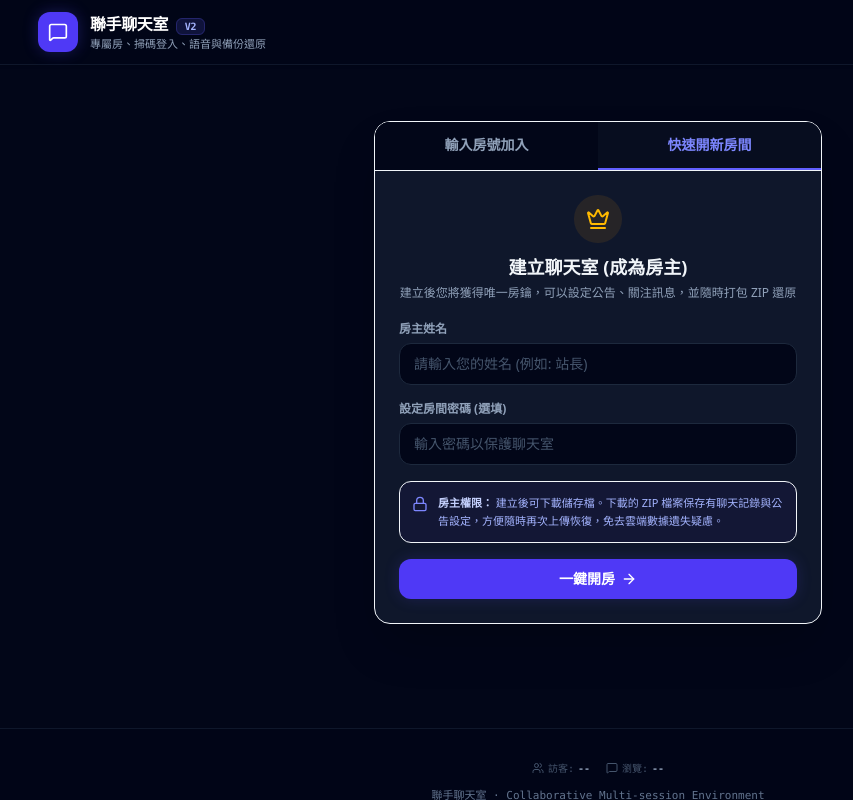
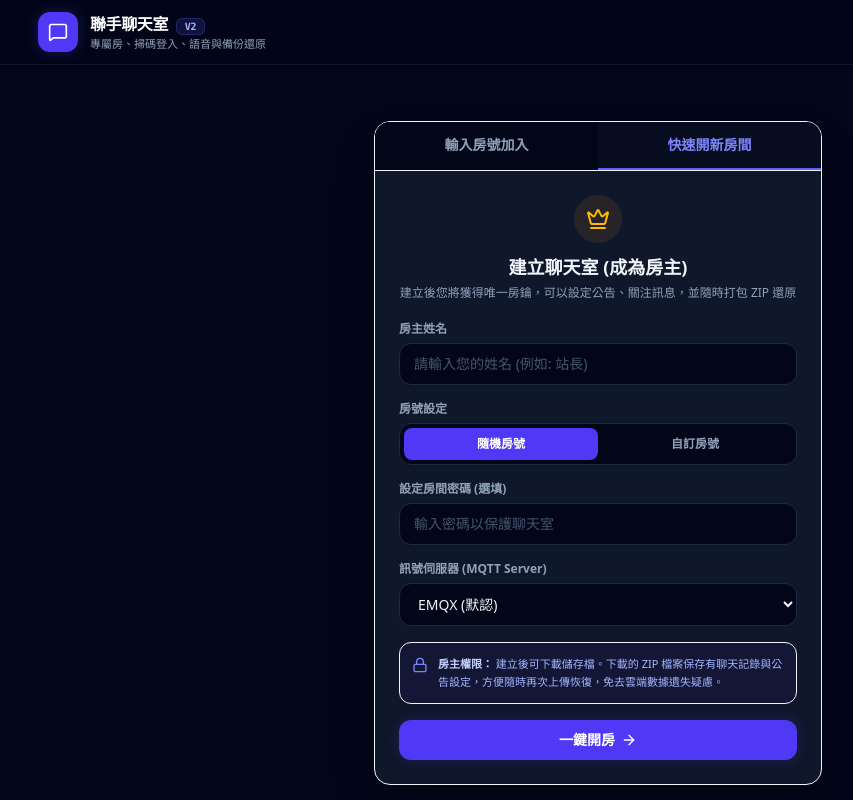
Before and after one commit to toydogcat/collaborative-chatroom, a React (Vite) app: page / in a window 1280 px wide. Both pictures are taken after a click on the button "快速開新房間". Shown: the top 800 px of the page, without its empty margins (42-895 px from the left). Built offline with nearby package versions, Linux system fonts and the light colour scheme.

Commit message:
feat: allow configurable MQTT servers and custom room codes for chat connections

```diff
--- a/src/App.tsx
+++ b/src/App.tsx
@@ -38,6 +38,14 @@ import LinkPreview from './components/LinkPreview.tsx';
 import CameraQRScanner from './components/CameraQRScanner.tsx';
 import { useChatConnection } from './hooks/useChatConnection.ts';
 
+const MQTT_SERVERS = [
+  { name: 'EMQX (默認)', url: 'wss://broker.emqx.io:8084/mqtt' },
+  { name: 'HiveMQ', url: 'wss://broker.hivemq.com:8884/mqtt' },
+  { name: 'Mosquitto', url: 'wss://test.mosquitto.org:8081/mqtt' },
+  { name: 'Eclipse', url: 'wss://mqtt.eclipseprojects.io:443/mqtt' },
+  { name: '自訂伺服器', url: 'custom' }
+];
+
 export default function App() {
   // Authentication & session state
   const [userName, setUserName] = useState('');
@@ -48,10 +56,17 @@ export default function App() {
   const [shouldConnect, setShouldConnect] = useState(false);
   const [isScannerOpen, setIsScannerOpen] = useState(false);
 
+  const [selectedMqttServer, setSelectedMqttServer] = useState('wss://broker.emqx.io:8084/mqtt');
+  const [customMqttServer, setCustomMqttServer] = useState('');
+  const [roomCodeType, setRoomCodeType] = useState<'random' | 'custom'>('random');
+  const [customRoomCode, setCustomRoomCode] = useState('');
+
   // ... (rest of the state and hooks) ...
   const connectionRoomId = useRef<string>('');
   const connectionUserName = useRef<string>('');
   const connectionPassword = useRef<string>('');
+
+  const activeMqttServer = selectedMqttServer === 'custom' ? customMqttServer.trim() : selectedMqttServer;
 
   // Use the new serverless P2P hook
   const {
@@ -66,7 +81,8 @@ export default function App() {
     shouldConnect ? connectionRoomId.current : '',
     shouldConnect ? connectionUserName.current : '',
     isHost,
-    shouldConnect ? connectionPassword.current : ''
+    shouldConnect ? connectionPassword.current : '',
+    shouldConnect ? activeMqttServer : undefined
   );
 
   // Derived states from room
@@ -103,10 +119,22 @@ export default function App() {
   useEffect(() => {
     const params = new URLSearchParams(window.location.search);
     const joinCode = params.get('joinCode');
+    const mqttServer = params.get('mqttServer');
     if (joinCode) {
       setRoomCodeInput(joinCode);
       setLoginMode('join');
-      setSuccessMsg(`已從掃描連結自動帶入房號: ${joinCode}`);
+      let successMessage = `已從掃描連結自動帶入房號: ${joinCode}`;
+      if (mqttServer) {
+        const isPredefined = MQTT_SERVERS.some(s => s.url === mqttServer);
+        if (isPredefined) {
+          setSelectedMqttServer(mqttServer);
+        } else {
+          setSelectedMqttServer('custom');
+          setCustomMqttServer(mqttServer);
+        }
+        successMessage += `，伺服器: ${mqttServer}`;
+      }
+      setSuccessMsg(successMessage);
     }
 
     // Handshake with parent frame for scroll sync (Luna AI Hub requirement)
@@ -153,13 +181,30 @@ export default function App() {
       setErrorMsg('請輸入房主姓名');
       return;
     }
+    if (selectedMqttServer === 'custom' && !customMqttServer.trim()) {
+      setErrorMsg('請輸入自訂 MQTT 伺服器網址');
+      return;
+    }
     setErrorMsg(null);
 
-    // Generate a random 8-character alphanumeric code
-    const chars = 'ABCDEFGHJKLMNPQRSTUVWXYZ23456789'; // Avoid confusing characters
     let newCode = '';
-    for (let i = 0; i < 8; i++) {
-      newCode += chars.charAt(Math.floor(Math.random() * chars.length));
+    if (roomCodeType === 'custom') {
+      const code = customRoomCode.trim().toUpperCase();
+      if (!code) {
+        setErrorMsg('請輸入自訂房號');
+        return;
+      }
+      if (!/^[A-Z0-9]{4,20}$/.test(code)) {
+        setErrorMsg('自訂房號格式錯誤，僅能包含 4-20 位英文字母與數字');
+        return;
+      }
+      newCode = code;
+    } else {
+      // Generate a random 8-character alphanumeric code
+      const chars = 'ABCDEFGHJKLMNPQRSTUVWXYZ23456789'; // Avoid confusing characters
+      for (let i = 0; i < 8; i++) {
+        newCode += chars.charAt(Math.floor(Math.random() * chars.length));
+      }
     }
 
     connectionRoomId.current = newCode;
@@ -185,6 +230,10 @@ export default function App() {
     }
     if (!user) {
       setErrorMsg('請輸入您的聊天暱稱');
+      return;
+    }
+    if (selectedMqttServer === 'custom' && !customMqttServer.trim()) {
+      setErrorMsg('請輸入自訂 MQTT 伺服器網址');
       return;
     }
 
@@ -304,12 +353,24 @@ export default function App() {
     try {
       const url = new URL(decodedText);
       const code = url.searchParams.get('joinCode');
+      const mqttServer = url.searchParams.get('mqttServer');
       if (code) {
         setRoomCodeInput(code.toUpperCase());
-        setSuccessMsg(`掃描成功！已帶入房號: ${code.toUpperCase()}`);
+        let msg = `掃描成功！已帶入房號: ${code.toUpperCase()}`;
+        if (mqttServer) {
+          const isPredefined = MQTT_SERVERS.some(s => s.url === mqttServer);
+          if (isPredefined) {
+            setSelectedMqttServer(mqttServer);
+          } else {
+            setSelectedMqttServer('custom');
+            setCustomMqttServer(mqttServer);
+          }
+          msg += `，伺服器: ${mqttServer}`;
+        }
+        setSuccessMsg(msg);
       } else {
         // Try to see if the whole text is the code
-        if (/^[A-Z0-9]{8}$/i.test(decodedText)) {
+        if (/^[A-Z0-9]{4,20}$/i.test(decodedText)) {
           setRoomCodeInput(decodedText.toUpperCase());
           setSuccessMsg(`掃描成功！已帶入房號: ${decodedText.toUpperCase()}`);
         } else {
@@ -317,8 +378,8 @@ export default function App() {
         }
       }
     } catch (e) {
-      // Not a URL, check if it's an 8-character code
-      if (/^[A-Z0-9]{8}$/i.test(decodedText)) {
+      // Not a URL, check if it's an alphanumeric code
+      if (/^[A-Z0-9]{4,20}$/i.test(decodedText)) {
         setRoomCodeInput(decodedText.toUpperCase());
         setSuccessMsg(`掃描成功！已帶入房號: ${decodedText.toUpperCase()}`);
       } else {
@@ -326,6 +387,39 @@ export default function App() {
       }
     }
     setIsScannerOpen(false);
+  };
+
+  // Helper to render MQTT server selection
+  const renderMqttServerSelection = () => {
+    return (
+      <div className="space-y-1.5">
+        <label htmlFor="mqtt-server-select" className="block text-xs font-semibold text-slate-400">
+          訊號伺服器 (MQTT Server)
+        </label>
+        <select
+          id="mqtt-server-select"
+          value={selectedMqttServer}
+          onChange={(e) => setSelectedMqttServer(e.target.value)}
+          className="w-full px-3.5 py-2.5 rounded-xl border border-slate-800 bg-slate-950 text-sm text-slate-150 focus:outline-hidden focus:border-indigo-500 focus:ring-1 focus:ring-indigo-500 transition-all cursor-pointer"
+        >
+          {MQTT_SERVERS.map((server) => (
+            <option key={server.url} value={server.url}>
+              {server.name}
+            </option>
+          ))}
+        </select>
+        {selectedMqttServer === 'custom' && (
+          <input
+            type="text"
+            placeholder="例如: wss://broker.hivemq.com:8884/mqtt"
+            required
+            className="w-full px-3.5 py-2.5 rounded-xl border border-slate-800 bg-slate-950 text-sm font-mono text-slate-150 placeholder-slate-600 focus:outline-hidden focus:border-indigo-500 focus:ring-1 focus:ring-indigo-500 transition-all"
+            value={customMqttServer}
+            onChange={(e) => setCustomMqttServer(e.target.value)}
+          />
+        )}
+      </div>
+    );
   };
 
   // Filter pinned messages for quick rendering
@@ -497,7 +591,7 @@ export default function App() {
                         type="text"
                         id="room-code-input"
                         placeholder="例如: 8A2B3C4D"
-                        maxLength={8}
+                        maxLength={20}
                         required
                         className="w-full px-3.5 py-2.5 rounded-xl border border-slate-800 bg-slate-950 text-sm font-mono tracking-wider text-slate-150 placeholder-slate-600 focus:outline-hidden focus:border-indigo-500 focus:ring-1 focus:ring-indigo-500 transition-all"
                         value={roomCodeInput}
@@ -514,7 +608,7 @@ export default function App() {
                         id="user-name-input"
                         placeholder="輸入暱稱 (例如: 小明)"
                         required
-                        className="w-full px-3.5 py-2.5 rounded-xl border border-slate-800 bg-slate-950 text-sm text-slate-150 placeholder-slate-600 focus:outline-hidden focus:border-indigo-500 focus:ring-1 focus:ring-indigo-500 transition-all"
+                        className="w-full px-3.5 py-2.5 rounded-xl border border-slate-800 bg-slate-950 text-sm text-slate-150 placeholder-slate-605 focus:outline-hidden focus:border-indigo-500 focus:ring-1 focus:ring-indigo-500 transition-all"
                         value={userName}
                         onChange={(e) => setUserName(e.target.value)}
                       />
@@ -533,6 +627,8 @@ export default function App() {
                         onChange={(e) => setRoomPasswordInput(e.target.value)}
                       />
                     </div>
+
+                    {renderMqttServerSelection()}
 
                     <button
                       type="submit"
@@ -572,6 +668,49 @@ export default function App() {
                     </div>
 
                     <div>
+                      <label className="block text-xs font-semibold text-slate-400 mb-1.5">
+                        房號設定
+                      </label>
+                      <div className="flex bg-slate-950 p-1 rounded-xl border border-slate-800 mb-2">
+                        <button
+                          type="button"
+                          id="btn-room-code-random"
+                          onClick={() => setRoomCodeType('random')}
+                          className={`flex-1 py-2 text-xs font-bold rounded-lg transition-all cursor-pointer ${
+                            roomCodeType === 'random'
+                              ? 'bg-indigo-600 text-white'
+                              : 'text-slate-400 hover:text-slate-200'
+                          }`}
+                        >
+                          隨機房號
+                        </button>
+                        <button
+                          type="button"
+                          id="btn-room-code-custom"
+                          onClick={() => setRoomCodeType('custom')}
+                          className={`flex-1 py-2 text-xs font-bold rounded-lg transition-all cursor-pointer ${
+                            roomCodeType === 'custom'
+                              ? 'bg-indigo-600 text-white'
+                              : 'text-slate-400 hover:text-slate-200'
+                          }`}
+                        >
+                          自訂房號
+                        </button>
+                      </div>
+                      {roomCodeType === 'custom' && (
+                        <input
+                          type="text"
+                          id="custom-room-code-input"
+                          placeholder="輸入自訂房號 (4-20位英數字，例如: MYROOM123)"
+                          required
+                          className="w-full px-3.5 py-2.5 rounded-xl border border-slate-800 bg-slate-950 text-sm font-mono tracking-wider text-slate-150 placeholder-slate-600 focus:outline-hidden focus:border-indigo-500 focus:ring-1 focus:ring-indigo-500 transition-all"
+                          value={customRoomCode}
+                          onChange={(e) => setCustomRoomCode(e.target.value.toUpperCase())}
+                        />
+                      )}
+                    </div>
+
+                    <div>
                       <label htmlFor="host-password-input" className="block text-xs font-semibold text-slate-400 mb-1.5">
                         設定房間密碼 (選填)
                       </label>
@@ -584,6 +723,8 @@ export default function App() {
                         onChange={(e) => setRoomPasswordInput(e.target.value)}
                       />
                     </div>
+
+                    {renderMqttServerSelection()}
 
                     <div className="p-3 bg-indigo-950/30 rounded-xl border border-indigo-550/20 flex gap-2.5">
                       <Lock className="w-4 h-4 text-indigo-400 shrink-0 mt-0.5" />
@@ -679,7 +820,7 @@ export default function App() {
                   </div>
 
                   {/* QR SCAN CODE MODAL FOR OTHER USERS */}
-                  <QRCodeView roomCode={room.code} />
+                  <QRCodeView roomCode={room.code} mqttServer={activeMqttServer} />
                 </div>
 
                 {/* Main chats panel */}
--- a/src/components/QRCodeView.tsx
+++ b/src/components/QRCodeView.tsx
@@ -9,14 +9,17 @@ import QRCode from 'qrcode';
 
 interface QRCodeViewProps {
   roomCode: string;
+  mqttServer?: string;
 }
 
-export default function QRCodeView({ roomCode }: QRCodeViewProps) {
+export default function QRCodeView({ roomCode, mqttServer }: QRCodeViewProps) {
   const [copied, setCopied] = useState(false);
   const canvasRef = useRef<HTMLCanvasElement>(null);
 
   // Generate the full link matching current origin
-  const joinUrl = `${window.location.origin}${window.location.pathname}?joinCode=${roomCode}`;
+  const joinUrl = `${window.location.origin}${window.location.pathname}?joinCode=${roomCode}${
+    mqttServer ? `&mqttServer=${encodeURIComponent(mqttServer)}` : ''
+  }`;
 
   useEffect(() => {
     if (canvasRef.current) {
--- a/src/hooks/useChatConnection.ts
+++ b/src/hooks/useChatConnection.ts
@@ -18,7 +18,7 @@ const RTC_CONFIG: RTCConfiguration = {
   iceServers: [{ urls: 'stun:stun.l.google.com:19302' }]
 };
 
-export function useChatConnection(roomId: string, userName: string, isHost: boolean, password?: string) {
+export function useChatConnection(roomId: string, userName: string, isHost: boolean, password?: string, mqttServerUrl: string = 'wss://broker.emqx.io:8084/mqtt') {
   const [room, setRoom] = useState<Room | null>(null);
   const [status, setStatus] = useState<'idle' | 'connecting' | 'connected' | 'error'>('idle');
   const [error, setError] = useState<string | null>(null);
@@ -129,7 +129,7 @@ export function useChatConnection(roomId: string, userName: string, isHost: bool
     if (!roomId || !userName) return;
 
     setStatus('connecting');
-    const client = mqtt.connect('wss://broker.emqx.io:8084/mqtt');
+    const client = mqtt.connect(mqttServerUrl);
     mqttClientRef.current = client;
 
     const joinTopic = `luna/chat/${roomId}/join`;
@@ -261,7 +261,7 @@ export function useChatConnection(roomId: string, userName: string, isHost: bool
       peerConnections.current.forEach(pc => pc.close());
       if (userPeerConnection.current) userPeerConnection.current.close();
     };
-  }, [roomId, isHost, userName, myId, setupDataChannel, password]);
+  }, [roomId, isHost, userName, myId, setupDataChannel, password, mqttServerUrl]);
 
   const sendChatMessage = useCallback((text: string, imageUrl?: string, isSpeech?: boolean) => {
     const newMessage: ChatMessage = {
--- a/src/host-cli.ts
+++ b/src/host-cli.ts
@@ -15,12 +15,6 @@ const rl = readline.createInterface({
   output: process.stdout,
   prompt: '> '
 });
-
-let room: Room;
-const peerConnections = new Map<string, datachannel.PeerConnection>();
-const dataChannels = new Map<string, datachannel.DataChannel>();
-const mqttClient = mqtt.connect('wss://broker.emqx.io:8084/mqtt');
-const myId = 'node_host_' + Math.random().toString(36).substring(2, 7);
 
 function generateRoomId(): string {
   const chars = 'ABCDEFGHJKLMNPQRSTUVWXYZ23456789';
@@ -45,19 +39,58 @@ function logMessage(user: string, text: string) {
   rl.prompt(true);
 }
 
-const roomId = generateRoomId();
+let room: Room;
+const peerConnections = new Map<string, datachannel.PeerConnection>();
+const dataChannels = new Map<string, datachannel.DataChannel>();
+const myId = 'node_host_' + Math.random().toString(36).substring(2, 7);
 
-// Parse arguments to detect password and/or announcement path
+// Parse options & arguments
+let roomId = '';
+let mqttServerUrl = 'wss://broker.emqx.io:8084/mqtt';
 let roomPassword = '';
 let announcementPath = '';
+
 const args = process.argv.slice(2);
-for (const arg of args) {
-  if (arg.endsWith('.md')) {
-    announcementPath = arg;
+for (let i = 0; i < args.length; i++) {
+  const arg = args[i];
+  if (arg === '--room' || arg === '-r') {
+    roomId = args[++i];
+  } else if (arg === '--mqtt' || arg === '-m') {
+    mqttServerUrl = args[++i];
+  } else if (arg === '--pass' || arg === '-p') {
+    roomPassword = args[++i];
+  } else if (arg === '--announce' || arg === '-a') {
+    announcementPath = args[++i];
+  } else if (arg.startsWith('--room=')) {
+    roomId = arg.split('=')[1];
+  } else if (arg.startsWith('--mqtt=')) {
+    mqttServerUrl = arg.split('=')[1];
+  } else if (arg.startsWith('--pass=')) {
+    roomPassword = arg.split('=')[1];
+  } else if (arg.startsWith('--announce=')) {
+    announcementPath = arg.split('=')[1];
   } else {
-    roomPassword = arg;
+    // Legacy fallback positional logic
+    if (arg.endsWith('.md')) {
+      announcementPath = arg;
+    } else {
+      roomPassword = arg;
+    }
   }
 }
+
+if (!roomId) {
+  roomId = generateRoomId();
+} else {
+  // Validate custom room code (4-20 alphanumeric characters)
+  roomId = roomId.toUpperCase();
+  if (!/^[A-Z0-9]{4,20}$/.test(roomId)) {
+    console.error(`\n❌ Error: Custom Room ID "${roomId}" must be 4 to 20 alphanumeric characters.`);
+    process.exit(1);
+  }
+}
+
+const mqttClient = mqtt.connect(mqttServerUrl);
 
 let announcementText = 'Welcome to the Node.js CLI Host!';
 if (announcementPath) {
@@ -89,12 +122,16 @@ room = {
 console.log(`\n🚀 Collaborative Chatroom Node.js Host Started`);
 console.log(`-----------------------------------------------`);
 console.log(`🏠 Room ID: ${roomId}`);
+console.log(`📡 Signal Server: ${mqttServerUrl}`);
 console.log(`👤 Host Name: ${room.hostName}`);
 if (room.password) {
   console.log(`🔒 Room Password: ${room.password}`);
 } else {
   console.log(`🔓 Room Password: (None)`);
 }
+console.log(`-----------------------------------------------`);
+console.log(`🔗 Quick Join Link:`);
+console.log(`  http://localhost:5173/?joinCode=${roomId}&mqttServer=${encodeURIComponent(mqttServerUrl)}`);
 console.log(`-----------------------------------------------`);
 console.log(`Type any message to send, or use commands:`);
 console.log(`  /announce <text>  - Update room announcement`);
```
